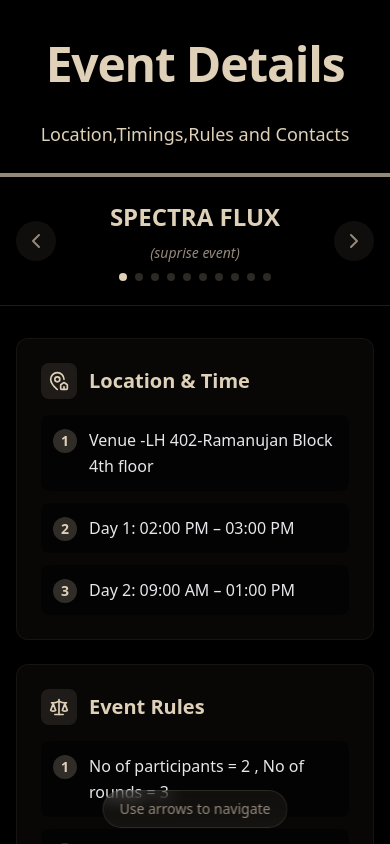
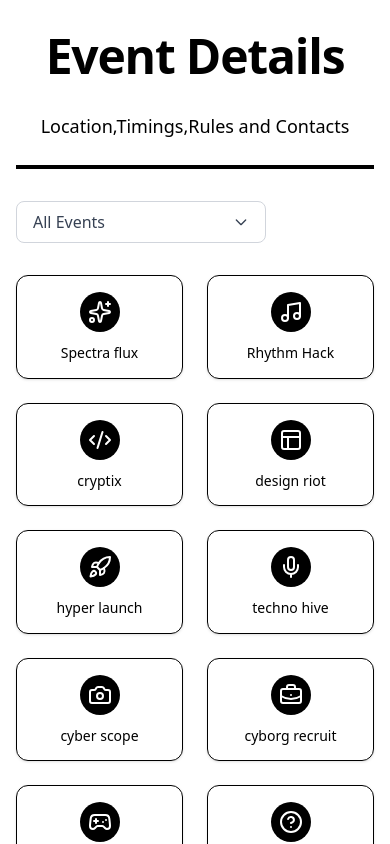
Before and after one commit to anupnayak25/semaphore-support, a React (Vite) app in the folder semaphore-support/: page /Events in a window 390 px wide. Shown: the top 844 px of the page. Built offline with nearby package versions, Linux system fonts and the light colour scheme.

Commit message:
updated event page and colors

```diff
--- a/semaphore-support/src/App.jsx
+++ b/semaphore-support/src/App.jsx
@@ -1,15 +1,15 @@
 
 
 import Faq from "./pages/Faqs";
-import Rules from "./pages/Events";
-import NavBar from "./components/NavBar/NavBar";
+import Events from "./pages/Events";
+import Event from "./pages/Event";
 import Home from "./pages/Home";
 import { createBrowserRouter, createRoutesFromElements, Route } from "react-router-dom";
 import Layout from "./Layout";
 import ComingSoon from "./pages/ComingSoon";
 import { RouterProvider } from "react-router-dom";
 import Schedules from "./pages/Schedules";
-import HeadsAndCoordinators from "./pages/HeadsAndCoordinators";
+
 import { Toaster } from "react-hot-toast";
 const App = () => {
  const router = createBrowserRouter(
@@ -17,9 +17,12 @@ const App = () => {
       <Route path="/" element={<Layout/>}>
         <Route path="" element={<Home/>} />
         <Route path="FAQ" element={<Faq />} />
-        <Route path="Events" element={<Rules />} />
+        <Route path="Events" element={<Events/>} />
+
+        <Route path="Events/:eventName" element={<Event />} />
+
         <Route path="Timings" element={<Schedules />} />
-        <Route path="HeadsAndCoordinators" element={<HeadsAndCoordinators/>} />
+
       </Route>
     )
   );
--- a/semaphore-support/src/components/NavBar/NavCard.jsx
+++ b/semaphore-support/src/components/Card.jsx
@@ -1,7 +1,7 @@
 import React from 'react';
 import { Link } from 'react-router-dom';
 
-const NavCard = ({ icon, name, route='home'}) => {
+const Card = ({ icon, name, route='home'}) => {
 
     const IconComponent=icon;
 
@@ -25,7 +25,7 @@ const NavCard = ({ icon, name, route='home'}) => {
                       rounded-full transition-colors duration-200">
         <IconComponent
           className="w-6 h-6 sm:w-7 sm:h-7 md:w-8 md:h-8
-                     text-accent group-hover:text-accent-50
+                     text-white  group-hover:text-accent-50
                      transition-colors duration-200"
         />
       </div>
@@ -48,4 +48,4 @@ const NavCard = ({ icon, name, route='home'}) => {
 
   );
 };
-export default NavCard;
+export default Card;
--- a/semaphore-support/src/components/FAQ/FaqCard.jsx
+++ b/semaphore-support/src/components/FAQ/FaqCard.jsx
@@ -12,7 +12,7 @@ const FaqCard = ({ question, answer }) => {
         onMouseEnter={() => setIsOpen(true)}
         onMouseLeave={() => setIsOpen(false)}
       >
-        <h3 className="text-accent font-medium text-sm sm:text-base pr-2">
+        <h3 className="text-accent font-bold text-sm sm:text-base pr-2">
           {question}
         </h3>
         <ChevronRight
@@ -25,7 +25,7 @@ const FaqCard = ({ question, answer }) => {
       <div className={`overflow-hidden transition-all delay-100 duration-200 ease-out ${
         isOpen ? 'max-h-96 opacity-100 mt-3' : 'max-h-0 opacity-0'
       }`}>
-        <p className="text-white text-sm sm:text-base leading-relaxed">
+        <p className="text-accent text-sm sm:text-base leading-relaxed">
           {answer}
         </p>
       </div>
--- a/semaphore-support/src/components/NavBar/NavBar.jsx
+++ b/semaphore-support/src/components/NavBar/NavBar.jsx
@@ -1,8 +1,7 @@
 import { Home, User, Settings, Mail } from "lucide-react";
-import NavCard from "./NavCard";
+import Card from "../Card";
 import { useContext } from "react";
 import { SemaphoreContext } from "../../context/SemaphoreContext";
-import { Link } from "react-router-dom";
 const NavBar = () => {
   const { navItems } = useContext(SemaphoreContext);
 
@@ -19,7 +18,7 @@ const NavBar = () => {
                         justify-items-center"
         >
           {navItems.map((item, index) => (
-            <NavCard
+            <Card
               key={index}
               icon={item.icon}
               name={item.name}
--- a/semaphore-support/src/index.css
+++ b/semaphore-support/src/index.css
@@ -1,7 +1,7 @@
 @import "tailwindcss";
 @theme {
 
-  --color-dominant: #000000;
-  --color-highlight: #948979;
-  --color-accent: #DFD0B8;
+  --color-dominant: #fffff;
+  --color-highlight: #000000;
+  --color-accent: #000000;
 }
--- /dev/null
+++ b/semaphore-support/src/pages/Event.jsx
@@ -0,0 +1,101 @@
+import { useContext } from "react";
+import {
+  ChevronLeft,
+  ChevronRight,
+  Users,
+  Crown,
+  UserCheck,
+  Globe,
+  LocateFixedIcon,
+  LocateOffIcon,
+  MapPinHouseIcon,
+  LucideScale,
+} from "lucide-react";
+import Heading from "../components/Heading/Heading";
+import { SemaphoreContext } from "../context/SemaphoreContext";
+import { useParams } from "react-router-dom";
+
+const Event = () => {
+  const { titles, eventData } = useContext(SemaphoreContext);
+
+  const { eventName } = useParams();
+  console.log(eventName);
+
+  const currentEvent = eventData.find((event) => event.eventName === eventName);
+  console.log("current event", currentEvent);
+
+  const getRuleIcon = (category) => {
+    switch (category) {
+      case "locationAndTime":
+        return <MapPinHouseIcon className="w-5 h-5" />;
+      case "rules":
+        return <LucideScale className="w-5 h-5" />;
+      case "heads":
+        return <Crown className="w-5 h-5" />;
+
+      default:
+        return <Globe className="w-5 h-5" />;
+    }
+  };
+
+  const getCategoryTitle = (category) => {
+    switch (category) {
+      case "locationAndTime":
+        return "Location & Time";
+      case "rules":
+        return "Event Rules";
+      case "heads":
+        return "Heads & Coordinators";
+
+      default:
+        return category;
+    }
+  };
+
+  return (
+    <div className="w-full bg-dominant min-h-screen text-white py-10">
+      <Heading
+        heading={currentEvent.eventName.toUpperCase()}
+        subheading={`(${currentEvent.secondaryName.toLowerCase()})`}
+      />
+      {/* Header */}
+
+      {/* Rules Content */}
+      <div className="max-w-4xl mx-auto px-4 py-8">
+        <div className="grid gap-6 md:gap-8">
+          {Object.entries(currentEvent.info).map(([category, info]) => (
+            <div
+              key={category}
+              className="bg-dominant rounded-xl p-6 border border-highlight/10 hover:border-highlight/20 transition-colors"
+            >
+              <div className="flex items-center space-x-3 mb-4">
+                <div className="p-2 rounded-lg bg-accent/10">
+                  <div className="text-accent">{getRuleIcon(category)}</div>
+                </div>
+                <h2 className="text-xl md:text-2xl font-semibold text-accent">
+                  {getCategoryTitle(category)}
+                </h2>
+              </div>
+
+              <div className="space-y-3 ">
+                {info.map((rule, index) => (
+                  <div
+                    key={index}
+                    className="flex items-start space-x-3 p-3 rounded-lg border border-accent bg-dominant hover:bg-highlight/5 transition-colors"
+                  >
+                    <div className="flex-shrink-0 w-6 h-6 rounded-full bg-accent/20 flex items-center justify-center text-accent text-sm font-semibold mt-0.5">
+                      {index + 1}
+                    </div>
+                    <p className="text-accent ">{rule}</p>
+                  </div>
+                ))}
+              </div>
+            </div>
+          ))}
+        </div>
+      </div>
+    </div>
+  );
+};
+
+export default Event;
--- a/semaphore-support/src/pages/Events.jsx
+++ b/semaphore-support/src/pages/Events.jsx
@@ -1,145 +1,89 @@
-import { useContext, useState } from 'react';
-import { ChevronLeft, ChevronRight, Users, Crown, UserCheck, Globe, LocateFixedIcon, LocateOffIcon, MapPinHouseIcon,LucideScale } from 'lucide-react';
+import React, { useContext, useState } from 'react'
+import { SemaphoreContext } from '../context/SemaphoreContext'
 import Heading from '../components/Heading/Heading';
-import { SemaphoreContext } from '../context/SemaphoreContext';
+import Card from '../components/Card';
 
-const Rules = () => {
-    const {titles}=useContext(SemaphoreContext);
-    const [currentEventIndex, setCurrentEventIndex] = useState(0);
+function Events() {
+    const { titles, eventData } = useContext(SemaphoreContext);
+    const [filter, setFilter] = useState('all');
+    const [isDropdownOpen, setIsDropdownOpen] = useState(false);
 
-    const { eventData } = useContext(SemaphoreContext);
+    // Get unique event names for filter options
+    const uniqueEventNames = [...new Set(eventData.map(event =>( `${event.eventName} (${event.secondaryName.toLowerCase()})`)))];
 
-    const currentEvent = eventData[currentEventIndex];
+    // Filter events based on selected filter
+    const filteredEvents = filter === 'all'
+        ? eventData
+        : eventData.filter(event => event.eventName.includes(filter.split(' (')[0]));
 
-    const nextEvent = () => {
-        setCurrentEventIndex((prev) => (prev + 1) % eventData.length);
-    };
-
-    const prevEvent = () => {
-        setCurrentEventIndex((prev) => (prev - 1 + eventData.length) % eventData.length);
-    };
-
-    const getRuleIcon = (category) => {
-        switch (category) {
-            case 'locationAndTime':
-                return <MapPinHouseIcon className="w-5 h-5" />;
-            case 'rules':
-                return <LucideScale className="w-5 h-5" />;
-            case 'heads':
-                return <Crown className="w-5 h-5" />;
-
-            default:
-                return <Globe className="w-5 h-5" />;
-        }
-    };
-
-    const getCategoryTitle = (category) => {
-        switch (category) {
-            case 'locationAndTime':
-                return 'Location & Time';
-            case 'rules':
-                return 'Event Rules';
-            case 'heads':
-                return 'Heads & Coordinators';
-
-            default:
-                return category;
-        }
+    const handleFilterChange = (selectedFilter) => {
+        setFilter(selectedFilter);
+        setIsDropdownOpen(false);
     };
 
     return (
-       <div className="w-full bg-dominant min-h-screen text-white py-10">
-        <Heading heading={titles.pages.eventPage.heading} subheading={titles.pages.eventPage.subHeading}/>
-            {/* Header */}
-            <div className="sticky top-0 bg-dominant border-b border-highlight/20 z-10">
-                <div className="max-w-4xl mx-auto px-4 py-6">
-                    <div className="flex items-center justify-between">
-                        <button
-                            onClick={prevEvent}
-                            className="p-2 rounded-full bg-highlight/10 hover:bg-highlight/20 transition-colors"
-                            disabled={eventData.length <= 1}
+        <div className="container mx-auto px-4 py-8 space-y-8">
+            <Heading
+                heading={titles.pages.eventPage.heading}
+                subheading={titles.pages.eventPage.subHeading}
+            />
+
+            {/* Filter Dropdown */}
+            <div className="mb-8 flex justify-start">
+                <div className="relative">
+                    <button
+                        onClick={() => setIsDropdownOpen(!isDropdownOpen)}
+                        className="bg-white border border-gray-300 rounded-lg px-4 py-2 text-gray-700 flex items-center space-x-2 hover:bg-gray-50 focus:outline-none focus:ring-2 focus:ring-accent min-w-58"
+                    >
+                        <span>{filter === 'all' ? 'All Events' : filter}</span>
+                        <svg
+                            className={`w-4 h-4 ml-30 transition-transform ${isDropdownOpen ? 'rotate-180' : ''}`}
+                            fill="none"
+                            stroke="currentColor"
+                            viewBox="0 0 24 24"
+
                         >
-                            <ChevronLeft className="w-6 h-6 text-highlight" />
-                        </button>
+                            <path strokeLinecap="round" strokeLinejoin="round" strokeWidth="2" d="M19 9l-7 7-7-7"></path>
+                        </svg>
+                    </button>
 
-                        <div className="text-center">
-                            <h1 className="text-2xl md:text-3xl font-bold text-accent">
-                                {currentEvent.eventName.toUpperCase()}<br/> <span className="text-sm font-medium italic text-highlight">({currentEvent.secondaryName.toLowerCase()})</span>
-                            </h1>
-                            <div className="flex justify-center mt-2 space-x-2">
-                                {eventData.map((_, index) => (
-                                    <div
+                    {isDropdownOpen && (
+                        <div className="absolute top-full left-0 mt-1 bg-white border border-gray-300 rounded-lg shadow-lg z-10 min-w-full">
+                            <div className="py-1">
+                                <button
+                                    onClick={() => handleFilterChange('all')}
+                                    className="block w-full text-left px-4 py-2 text-gray-700 hover:bg-gray-100"
+                                >
+                                    All Events
+                                </button>
+                                {uniqueEventNames.map((eventName, index) => (
+                                    <button
                                         key={index}
-                                        className={`w-2 h-2 rounded-full transition-colors ${
-                                            index === currentEventIndex
-                                                ? 'bg-accent'
-                                                : 'bg-highlight/30'
-                                        }`}
-                                    />
+                                        onClick={() => handleFilterChange(eventName)}
+                                        className="block w-full text-left px-4 py-2 text-gray-700 hover:bg-gray-100"
+                                    >
+                                        {eventName}
+                                    </button>
                                 ))}
                             </div>
                         </div>
-
-                        <button
-                            onClick={nextEvent}
-                            className="p-2 rounded-full bg-highlight/10 hover:bg-highlight/20 transition-colors"
-                            disabled={eventData.length <= 1}
-                        >
-                            <ChevronRight className="w-6 h-6 text-highlight" />
-                        </button>
-                    </div>
+                    )}
                 </div>
             </div>
 
-            {/* Rules Content */}
-            <div className="max-w-4xl mx-auto px-4 py-8">
-                <div className="grid gap-6 md:gap-8">
-                    {Object.entries(currentEvent.info).map(([category, info]) => (
-                        <div
-                            key={category}
-                            className="bg-highlight/5 rounded-xl p-6 border border-highlight/10 hover:border-highlight/20 transition-colors"
-                        >
-                            <div className="flex items-center space-x-3 mb-4">
-                                <div className="p-2 rounded-lg bg-accent/10">
-                                    <div className="text-accent">
-                                        {getRuleIcon(category)}
-                                    </div>
-                                </div>
-                                <h2 className="text-xl md:text-2xl font-semibold text-accent">
-                                    {getCategoryTitle(category)}
-                                </h2>
-                            </div>
-
-                            <div className="space-y-3">
-                                {info.map((rule, index) => (
-                                    <div
-                                        key={index}
-                                        className="flex items-start space-x-3 p-3 rounded-lg bg-dominant/50 hover:bg-highlight/5 transition-colors"
-                                    >
-                                        <div className="flex-shrink-0 w-6 h-6 rounded-full bg-accent/20 flex items-center justify-center text-accent text-sm font-semibold mt-0.5">
-                                            {index + 1}
-                                        </div>
-                                        <p className="text-gray-200 leading-relaxed">
-                                            {rule}
-                                        </p>
-                                    </div>
-                                ))}
-                            </div>
-                        </div>
-                    ))}
-                </div>
-            </div>
-
-            {/* Mobile Navigation Hint */}
-            <div className="md:hidden fixed bottom-4 left-1/2 transform -translate-x-1/2">
-                <div className="bg-highlight/10 backdrop-blur-sm rounded-full px-4 py-2 border border-highlight/20">
-                    <p className="text-sm text-highlight text-center">
-                        Use arrows to navigate
-                    </p>
-                </div>
+            {/* Events Grid */}
+            <div className="grid grid-cols-2 md:grid-cols-3 lg:grid-cols-4 gap-6">
+                {filteredEvents.map((event, index) => (
+                    <Card
+                        key={index}
+                        icon={event.icon}
+                        name={event.eventName}
+                        route={`/Events/${event.eventName}`}
+                    />
+                ))}
             </div>
         </div>
-    );
-};
+    )
+}
 
-export default Rules;
+export default Events
--- a/semaphore-support/src/pages/Faqs.jsx
+++ b/semaphore-support/src/pages/Faqs.jsx
@@ -36,7 +36,7 @@ const Faq = () => {
             <Search className="relative left-6  top-6 transform -translate-y-1/2 text-accent w-5 h-5 " />
             <input
               type="text"
-              placeholder="Search FAQs..."
+              placeholder="Search using event names , venues or timings"
               value={searchQuery}
               onChange={(e) => setSearchQuery(e.target.value)}
               className="w-7/8 pl-10 pr-10 py-3
--- a/semaphore-support/src/pages/Home.jsx
+++ b/semaphore-support/src/pages/Home.jsx
@@ -1,8 +1,8 @@
-import React,{useContext} from 'react'
 import Heading from '../components/Heading/Heading'
 import { SemaphoreContext } from '../context/SemaphoreContext';
 import NavBar from '../components/NavBar/NavBar';
 import Description from '../components/Description/Description';
+import { useContext } from 'react';
 function Home() {
     const {titles}=useContext(SemaphoreContext);
   return (
```
Also changed, not shown: semaphore-support/src/context/SemaphoreContext.jsx (+27 -20 lines), semaphore-support/src/pages/Schedules.jsx (+15 -18 lines).
